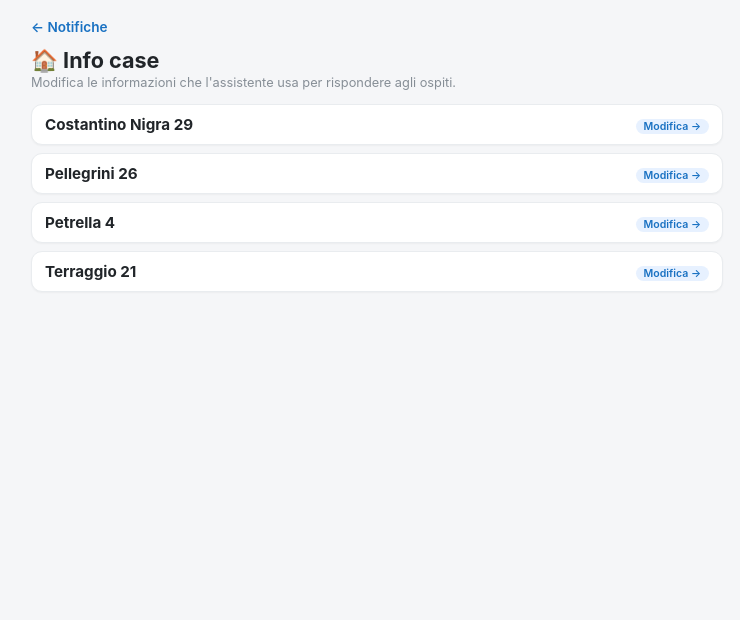
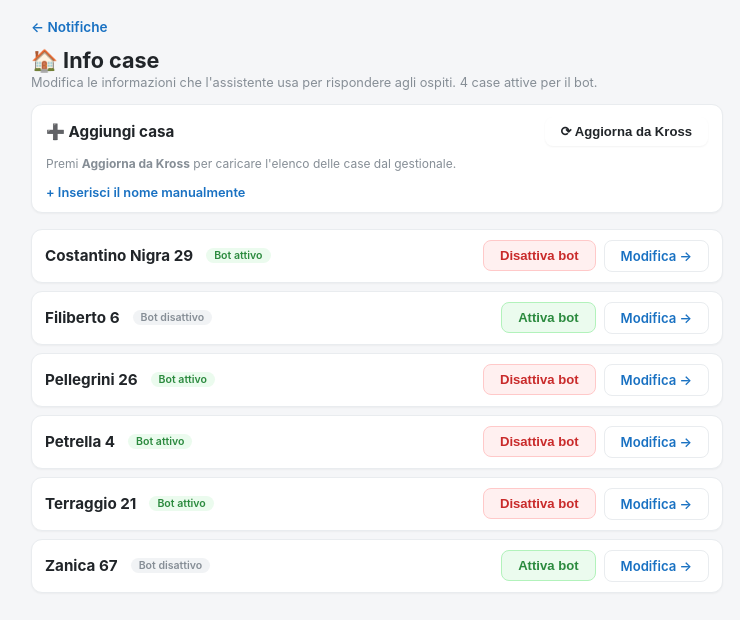
Before and after one commit to fedmand/kross-autoresponder, a FastAPI app: page /houses in a window 1280 px wide. Shown: the top 620 px of the page, without its empty margins (263-1003 px from the left). Run offline with FastAPI, Linux system fonts and the light colour scheme.

Commit message:
Add feature choice houses

```diff
--- a/web/main.py
+++ b/web/main.py
@@ -13,7 +13,7 @@ import json
 import os
 import sys
 from datetime import date, datetime
-from urllib.parse import urlencode
+from urllib.parse import quote, urlencode
 
 from fastapi import FastAPI, Form, Query, Request
 from fastapi.responses import HTMLResponse, RedirectResponse
@@ -26,6 +26,8 @@ REPO_ROOT = os.path.dirname(BASE_DIR)
 sys.path.insert(0, REPO_ROOT)
 import storage  # noqa: E402
 import apartments_store  # noqa: E402  shared apartments/*.md access (also used by the bot)
+import active_store  # noqa: E402  shared whitelist of apartments the bot may handle
+import kross_client  # noqa: E402  on-demand, cached Kross apartment list
 
 MOCK_PATH = os.path.join(REPO_ROOT, "gui", "data", "mock_notifications.json")
 APARTMENTS_DIR = apartments_store.APARTMENTS_DIR
@@ -84,6 +86,21 @@ def known_homes():
     apartment). Used so every apartment always appears as a filter option, even
     when it currently has no pending notification."""
     return apartments_store.list_apartments()
+
+
+def new_house_candidates():
+    """Kross apartment names (from the cached live list) that have no file yet.
+
+    The bot matches an info file to a reservation by Kross's name_room_type, so a
+    new file is only useful if its name matches that string EXACTLY. We therefore
+    offer the host a picker built from the real Kross apartment list, fetched on
+    demand via the "Aggiorna da Kross" button and cached to disk (kross_client).
+    Ordinary page loads only read the cache — they never call Kross. Names that
+    already have a file are filtered out. Returns ([], None) timestamp when the
+    cache is empty (host hasn't fetched yet)."""
+    names, fetched_at = kross_client.load_cache()
+    candidates = sorted(set(names) - set(known_homes()))
+    return candidates, fetched_at
 
 
 def compute_booking_status(check_in, check_out, today=None):
@@ -250,15 +267,76 @@ def api_notifications():
 # The bot re-reads the file on every reply, so a save here takes effect on the
 # next poll cycle with no restart.
 @app.get("/houses", response_class=HTMLResponse)
-def houses(request: Request, saved: str = ""):
+def houses(request: Request, saved: str = "", created: str = "",
+           new_error: str = "", kross_msg: str = "", kross_error: str = ""):
+    active = active_store.get_active()
+    homes = [{"name": h, "active": h in active} for h in sorted(known_homes())]
+    candidates, fetched_at = new_house_candidates()
     return templates.TemplateResponse(
         request,
         "houses.html",
         {
-            "homes": sorted(known_homes()),
+            "homes": homes,
+            "active_count": sum(1 for h in homes if h["active"]),
+            "candidates": candidates,
+            "kross_fetched_at": fetched_at,
             "saved": saved,
+            "created": created,
+            "new_error": new_error,
+            "kross_msg": kross_msg,
+            "kross_error": kross_error,
         },
     )
+
+
+@app.post("/houses/refresh-kross")
+def houses_refresh_kross():
+    # The ONLY place that calls Kross from the web app, and only on button press,
+    # so API credit usage stays predictable. On success the cache is updated; on
+    # failure we keep the previous cache and surface a friendly error.
+    try:
+        names, fetched_at = kross_client.refresh_cache()
+    except kross_client.KrossError as exc:
+        err = urlencode({"kross_error": str(exc)})
+        return RedirectResponse(url=f"/houses?{err}", status_code=303)
+    new_count = len(set(names) - set(known_homes()))
+    msg = urlencode({"kross_msg": f"Trovate {len(names)} case su Kross "
+                                  f"({new_count} senza scheda)."})
+    return RedirectResponse(url=f"/houses?{msg}", status_code=303)
+
+
+@app.post("/houses/{name}/active")
+def house_toggle_active(name: str):
+    # Flip whether the bot is allowed to handle this house. Only houses that
+    # already have an info file can be toggled (you can't activate a house the
+    # bot has no knowledge of).
+    if name not in known_homes():
+        return RedirectResponse(url="/houses", status_code=303)
+    active_store.toggle_active(name)
+    return RedirectResponse(url="/houses", status_code=303)
+
+
+@app.post("/houses/new")
+def house_new(name: str = Form(default=""), manual_name: str = Form(default="")):
+    # Two ways in: pick a Kross name from the dropdown (`name`), or type one by
+    # hand (`manual_name`). The manual field wins when filled — it's the escape
+    # hatch for a house the bot hasn't seen in a notification yet. Either way the
+    # name must match Kross exactly; create_apartment validates the shape, but the
+    # exact-match responsibility sits with the host for manual entries.
+    chosen = (manual_name or name or "").strip()
+    if not chosen:
+        err = urlencode({"new_error": "Seleziona o inserisci il nome di una casa."})
+        return RedirectResponse(url=f"/houses?{err}", status_code=303)
+    try:
+        apartments_store.create_apartment(chosen)
+    except FileExistsError:
+        # Already there — just open its editor instead of erroring.
+        return RedirectResponse(url=f"/houses/{quote(chosen)}/edit", status_code=303)
+    except (ValueError, OSError) as exc:
+        err = urlencode({"new_error": str(exc)})
+        return RedirectResponse(url=f"/houses?{err}", status_code=303)
+    # Land on the editor so the host fills in the details right away.
+    return RedirectResponse(url=f"/houses/{quote(chosen)}/edit", status_code=303)
 
 
 @app.get("/houses/{name}/edit", response_class=HTMLResponse)
--- a/web/static/style.css
+++ b/web/static/style.css
@@ -194,6 +194,67 @@ body {
     gap: 12px; margin-top: 12px;
 }
 .editor-hint { color: var(--muted); font-size: 0.75rem; line-height: 1.4; margin: 10px 0 0; }
+.editor-warn { color: #e67700; }
+
+/* ── Add house ──────────────────────────────────────────── */
+.add-house {
+    border: 1px solid var(--border); border-radius: 11px;
+    background: #fff; padding: 12px 14px; margin-bottom: 16px;
+    box-shadow: 0 1px 2px rgba(0,0,0,0.04);
+}
+.add-house-title { font-size: 0.95rem; font-weight: 700; margin-bottom: 10px; }
+.add-house-form { display: flex; gap: 8px; flex-wrap: wrap; }
+.add-house-select, .add-house-input {
+    flex: 1 1 220px; min-width: 0;
+    padding: 8px 10px; border: 1px solid var(--border); border-radius: 8px;
+    font-size: 0.85rem; background: #fff; color: var(--text);
+}
+.add-house-select:focus, .add-house-input:focus {
+    outline: none; border-color: var(--accent);
+    box-shadow: 0 0 0 3px rgba(25,113,194,0.12);
+}
+.add-house-manual { margin-top: 12px; }
+.add-house-manual summary {
+    cursor: pointer; color: var(--accent); font-size: 0.8rem; font-weight: 600;
+    list-style: none; user-select: none;
+}
+.add-house-manual summary::-webkit-details-marker { display: none; }
+.add-house-manual summary::before { content: "+ "; }
+.add-house-manual[open] summary::before { content: "− "; }
+.add-house-manual[open] summary { margin-bottom: 8px; }
+
+.add-house-head {
+    display: flex; align-items: center; justify-content: space-between;
+    gap: 10px; margin-bottom: 10px;
+}
+.add-house-head .add-house-title { margin-bottom: 0; }
+
+/* ── House rows (active toggle + edit) ──────────────────── */
+.house-row {
+    display: flex; align-items: center; justify-content: space-between; gap: 10px;
+}
+.house-row .card-home { display: flex; align-items: center; gap: 8px; }
+.house-row-actions { display: flex; align-items: center; gap: 8px; flex-shrink: 0; }
+
+.badge-active { background: #ebfbee; color: #2b8a3e; }
+.badge-inactive { background: #f1f3f5; color: #868e96; }
+
+.btn-toggle { border: 1px solid transparent; }
+.toggle-on { background: #fff0f0; color: #c92a2a; border-color: #ffc9c9; }
+.toggle-on:hover { background: #ffe3e3; }
+.toggle-off { background: #ebfbee; color: #2b8a3e; border-color: #b2f2bb; }
+.toggle-off:hover { background: #d3f9d8; }
+
+.btn-edit {
+    background: #fff; color: var(--accent);
+    border: 1px solid var(--border);
+}
+.btn-edit:hover { border-color: var(--accent); }
+
+@media (max-width: 480px) {
+    .house-row { flex-direction: column; align-items: stretch; }
+    .house-row-actions { justify-content: flex-end; }
+}
 
 /* ── Mobile ─────────────────────────────────────────────── */
 @media (max-width: 480px) {
--- a/web/templates/base.html
+++ b/web/templates/base.html
@@ -5,7 +5,7 @@
     <meta name="viewport" content="width=device-width, initial-scale=1, viewport-fit=cover">
     <meta name="theme-color" content="#ffffff">
     <title>{% block title %}Notifiche host{% endblock %}</title>
-    <link rel="stylesheet" href="/static/style.css?v=3">
+    <link rel="stylesheet" href="/static/style.css?v=4">
 </head>
 <body>
     <div class="app">
--- a/web/templates/houses.html
+++ b/web/templates/houses.html
@@ -7,13 +7,69 @@
 <header class="topbar">
     <div class="topbar-text">
         <div class="app-title">🏠 Info case</div>
-        <div class="app-sub">Modifica le informazioni che l'assistente usa per rispondere agli ospiti.</div>
+        <div class="app-sub">Modifica le informazioni che l'assistente usa per rispondere agli ospiti. {{ active_count }} case attive per il bot.</div>
     </div>
 </header>
 
 {% if saved %}
 <div class="flash flash-ok">Modifiche salvate per <strong>{{ saved }}</strong>. Saranno attive al prossimo ciclo del bot.</div>
 {% endif %}
+{% if created %}
+<div class="flash flash-ok">Casa <strong>{{ created }}</strong> creata. Compila le informazioni qui sotto.</div>
+{% endif %}
+{% if kross_msg %}
+<div class="flash flash-ok">{{ kross_msg }}</div>
+{% endif %}
+{% if new_error %}
+<div class="flash flash-err">{{ new_error }}</div>
+{% endif %}
+{% if kross_error %}
+<div class="flash flash-err">Aggiornamento da Kross non riuscito: {{ kross_error }}</div>
+{% endif %}
+
+<section class="add-house">
+    <div class="add-house-head">
+        <div class="add-house-title">➕ Aggiungi casa</div>
+        <form method="post" action="/houses/refresh-kross">
+            <button type="submit" class="btn btn-filter">⟳ Aggiorna da Kross</button>
+        </form>
+    </div>
+
+    {% if candidates %}
+    <form class="add-house-form" method="post" action="/houses/new">
+        <select name="name" class="add-house-select" aria-label="Casa rilevata da Kross">
+            <option value="">Scegli una casa da Kross…</option>
+            {% for c in candidates %}
+            <option value="{{ c }}">{{ c }}</option>
+            {% endfor %}
+        </select>
+        <button type="submit" class="btn btn-primary">Crea e modifica</button>
+    </form>
+    <p class="editor-hint">
+        Case presenti su Kross che non hanno ancora una scheda. Il nome corrisponde
+        esattamente a quello su Kross, così il bot la troverà.
+        {% if kross_fetched_at %}<br>Elenco Kross aggiornato il {{ kross_fetched_at }}.{% endif %}
+    </p>
+    {% elif kross_fetched_at %}
+    <p class="editor-hint">Tutte le case presenti su Kross hanno già una scheda. (Elenco aggiornato il {{ kross_fetched_at }}.)</p>
+    {% else %}
+    <p class="editor-hint">Premi <strong>Aggiorna da Kross</strong> per caricare l'elenco delle case dal gestionale.</p>
+    {% endif %}
+
+    <details class="add-house-manual">
+        <summary>Inserisci il nome manualmente</summary>
+        <form class="add-house-form" method="post" action="/houses/new">
+            <input type="text" name="manual_name" class="add-house-input" autocomplete="off"
+                   placeholder="Nome esatto della casa su Kross">
+            <button type="submit" class="btn btn-primary">Crea e modifica</button>
+        </form>
+        <p class="editor-hint editor-warn">
+            ⚠️ Il nome deve corrispondere <strong>esattamente</strong> al nome della casa su
+            Kross, altrimenti il bot non troverà la scheda. Usa questa opzione solo se sei
+            sicuro del nome preciso.
+        </p>
+    </details>
+</section>
 
 <main class="list">
     {% if not homes %}
@@ -21,14 +77,24 @@
     {% endif %}
 
     {% for home in homes %}
-    <a class="card-link" href="/houses/{{ home | urlencode }}/edit">
-        <article class="card">
-            <div class="card-home">
-                {{ home }}
-                <span class="badges"><span class="badge" style="background:#e7f1ff;color:#1971c2;">Modifica →</span></span>
-            </div>
-        </article>
-    </a>
+    <article class="card house-row">
+        <div class="card-home">
+            {{ home.name }}
+            {% if home.active %}
+            <span class="badge badge-active">Bot attivo</span>
+            {% else %}
+            <span class="badge badge-inactive">Bot disattivo</span>
+            {% endif %}
+        </div>
+        <div class="house-row-actions">
+            <form method="post" action="/houses/{{ home.name | urlencode }}/active">
+                <button type="submit" class="btn btn-toggle {% if home.active %}toggle-on{% else %}toggle-off{% endif %}">
+                    {% if home.active %}Disattiva bot{% else %}Attiva bot{% endif %}
+                </button>
+            </form>
+            <a class="btn btn-edit" href="/houses/{{ home.name | urlencode }}/edit">Modifica →</a>
+        </div>
+    </article>
     {% endfor %}
 </main>
 {% endblock %}
```
Also changed, not shown: active_store.py (added, +105 -0 lines), apartments/Filiberto 6.md (added, +23 -0 lines), apartments/Zanica 67.md (added, +23 -0 lines), apartments_store.py (+86 -0 lines), kross_client.py (added, +135 -0 lines), script.py (+15 -9 lines), 1 other file.
